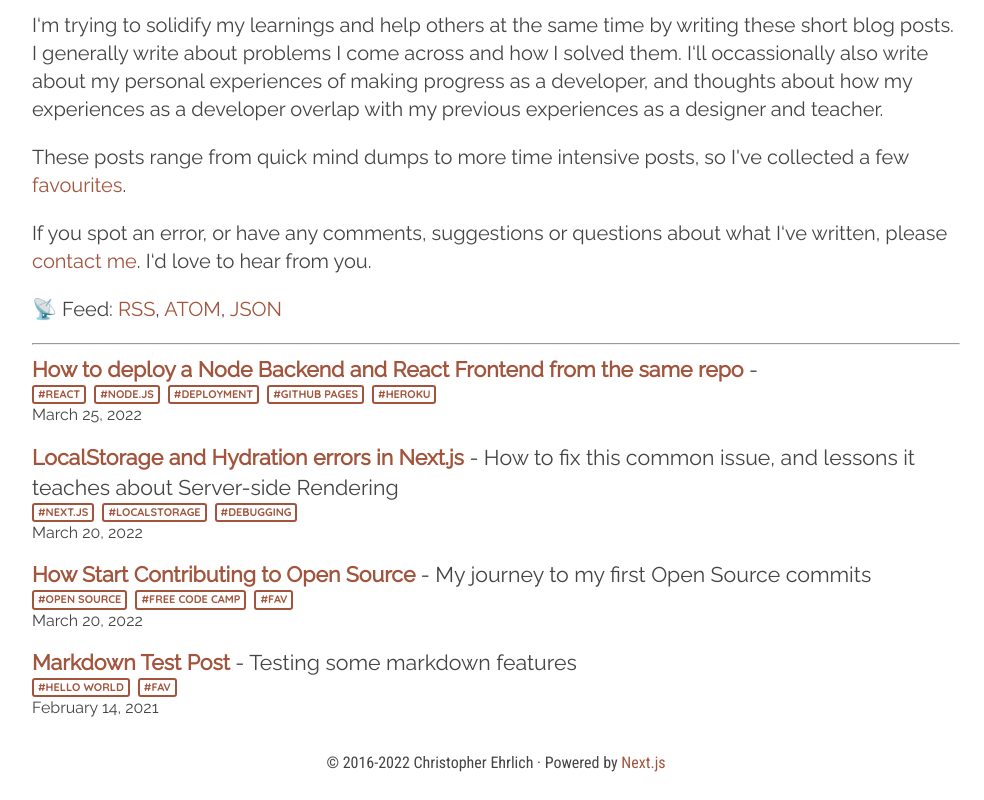
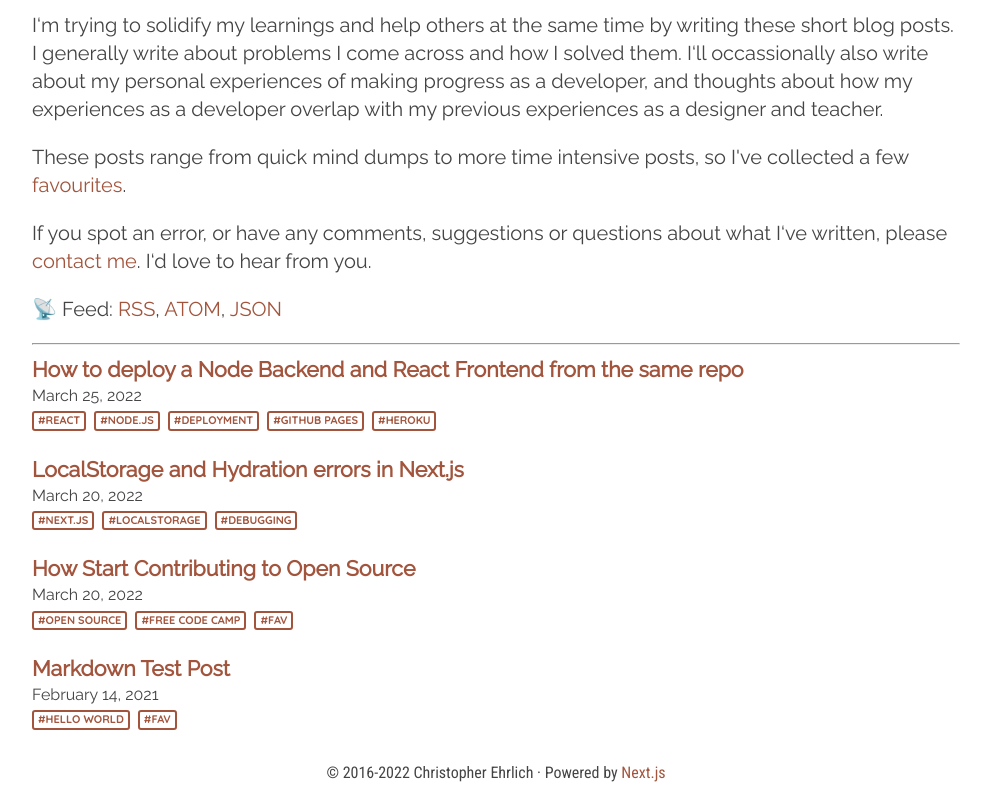
Before and after one commit to c-ehrlich/personal-site, a Next.js app: page /blog in a window 1280 px wide. Shown: the part 396-1196 px from the top of the page, without its empty margins (144-1128 px from the left). Built offline with nearby package versions, Linux system fonts and the light colour scheme.

Commit message:
Remove Description from blog posts

```diff
--- a/components/BlogPosts.tsx
+++ b/components/BlogPosts.tsx
@@ -29,8 +29,9 @@ const BlogPosts = (props: Props) => {
                       <a>{post.frontMatter.title}</a>
                     </Link>
                   </BlogMainTitle>{' '}
-                  - {post.frontMatter.description}
+                  {/* - {post.frontMatter.description} */}
                 </BlogTitle>
+                <BlogDate>{getFullDate(post.frontMatter.publishedDate)}</BlogDate>
                 <StyledBlogTags>
                   <BlogTags
                     hashtag={true}
@@ -38,8 +39,6 @@ const BlogPosts = (props: Props) => {
                     resource='blog'
                   />
                 </StyledBlogTags>
-
-                <BlogDate>{getFullDate(post.frontMatter.publishedDate)}</BlogDate>
               </article>
             );
           })}
@@ -50,7 +49,7 @@ const BlogPosts = (props: Props) => {
 const BlogPostList = styled.div`
   display: flex;
   flex-direction: column;
-  gap: 16px;
+  gap: 24px;
 `;
 
 const BlogTitle = styled.div`
@@ -67,7 +66,7 @@ const StyledBlogTags = styled.div`
 
 const BlogDate = styled.p`
   margin-top: 0;
-  margin-bottom: 0;
+  margin-bottom: 4px;
   font-size: 12pt;
 `;
 
--- a/types.ts
+++ b/types.ts
@@ -1,6 +1,5 @@
 export type BlogFrontMatter = {
   title: string;
-  description: string;
   publishedDate: string;
   tags: string[];
   image?: string;
```
